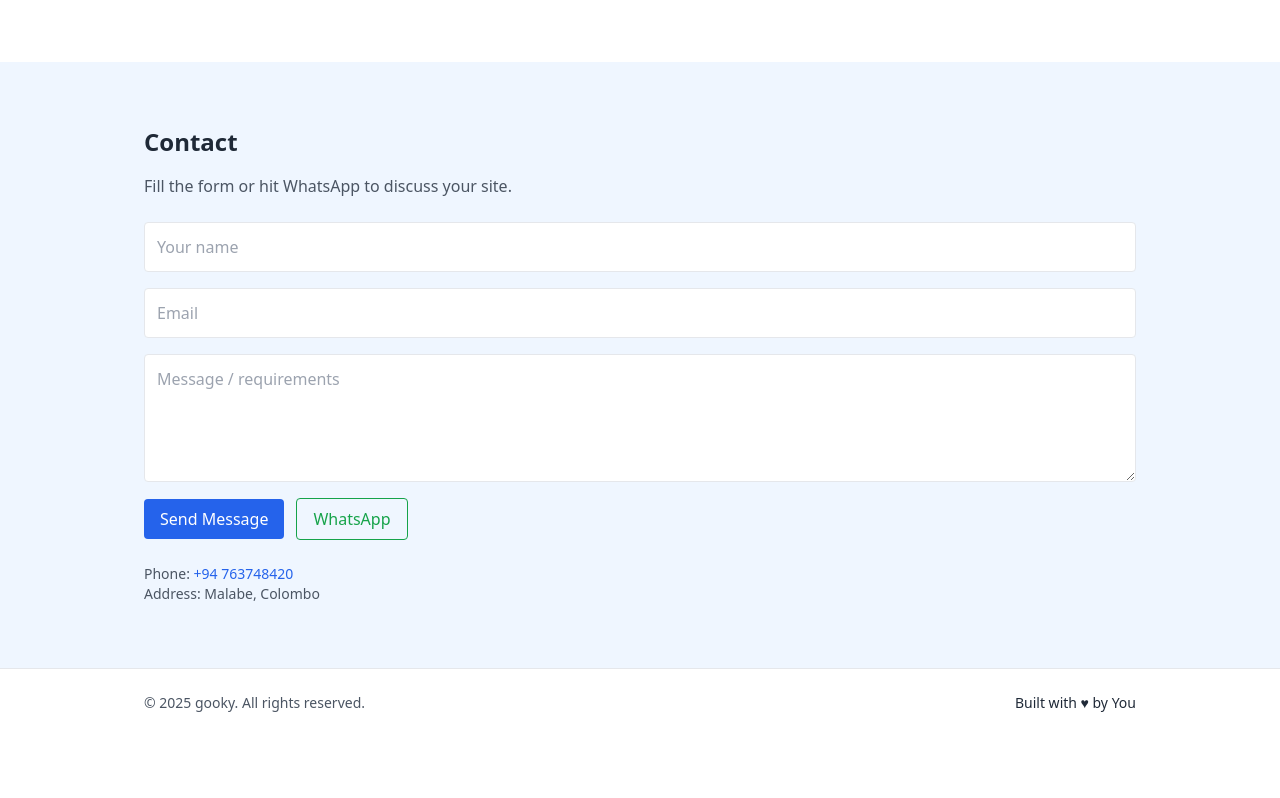
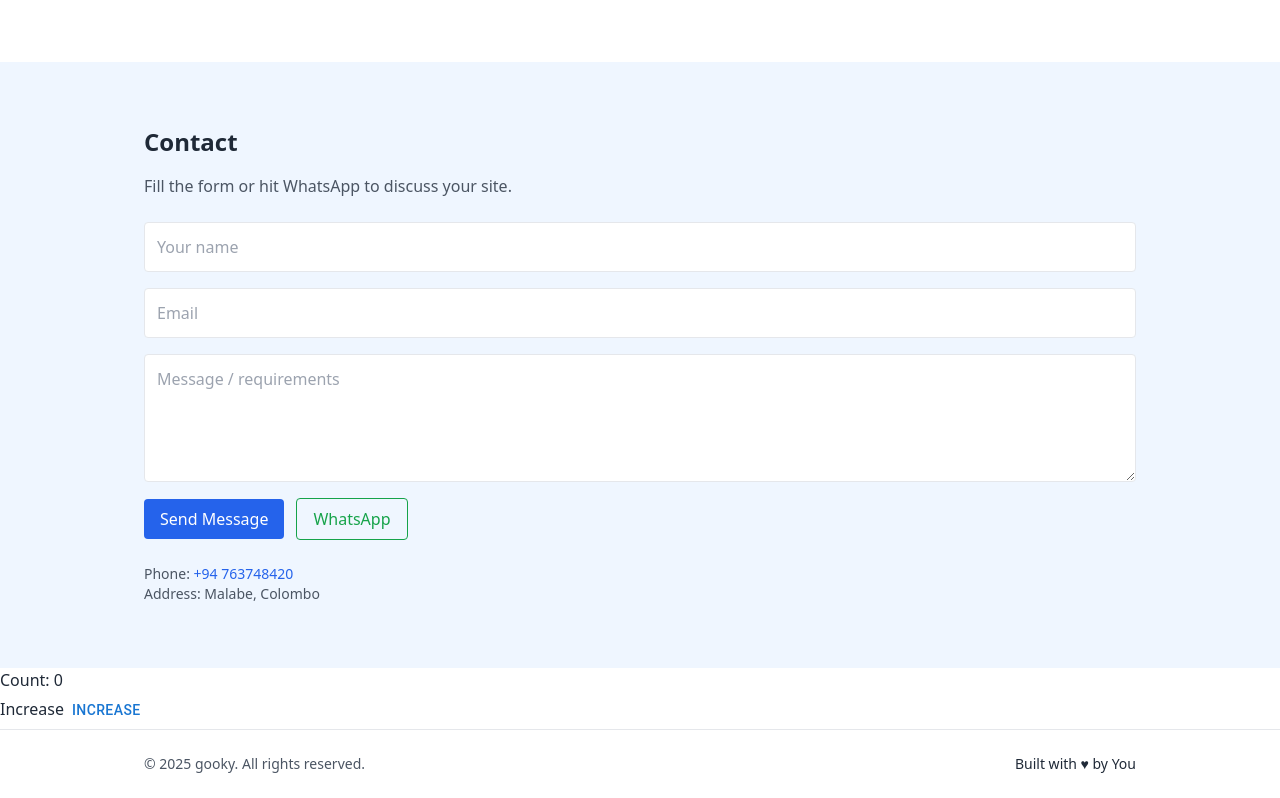
Before and after one commit to AdeeshaDevapriya/OneBiz, a React (Vite) app: page / in a window 1280 px wide. Shown: the part 1135-1933 px from the top of the page. Before the commit the page ends 1872 px from the top, so only its background shows below. Built offline with nearby package versions, Linux system fonts and the light colour scheme.

Commit message:
fix: update desc: new test2 file

```diff
--- a/src/App.tsx
+++ b/src/App.tsx
@@ -4,6 +4,7 @@
 import Services from './components/Services'
 import Contact from './components/Contact'
 import Footer from './components/Footer'
+import Test from './components/Test'
 
 export default function App() {
   return (
@@ -32,6 +33,7 @@
         <About />
         <Services />
         <Contact />
+        <Test />
       </main>
 
       <Footer />
--- /dev/null
+++ b/src/components/Test.tsx
@@ -0,0 +1,35 @@
+import { Button } from '@mui/material'
+import React, { useEffect, useState } from 'react'
+
+export default function Footer() {
+
+    const [count, setCount] = useState(0)
+
+    useEffect(() => {
+        console.log("This is count : ", (count));
+    }, [count])
+
+
+    useEffect(() => {
+        if (count > 5) {
+            console.log("up to 3");
+        }
+        else
+            console.log("below to 5");
+    }, [count])
+
+
+    return (
+        <div>
+            <p> Count: {count}</p>
+
+
+
+
+            <button onClick={() => setCount(count + 1)}>Increase</button>
+
+            <Button onClick={() => setCount(count + 1)}>Increase</Button>
+
+        </div>
+    )
+}
```
Also changed, not shown: src/components/Test2.tsx (added).
